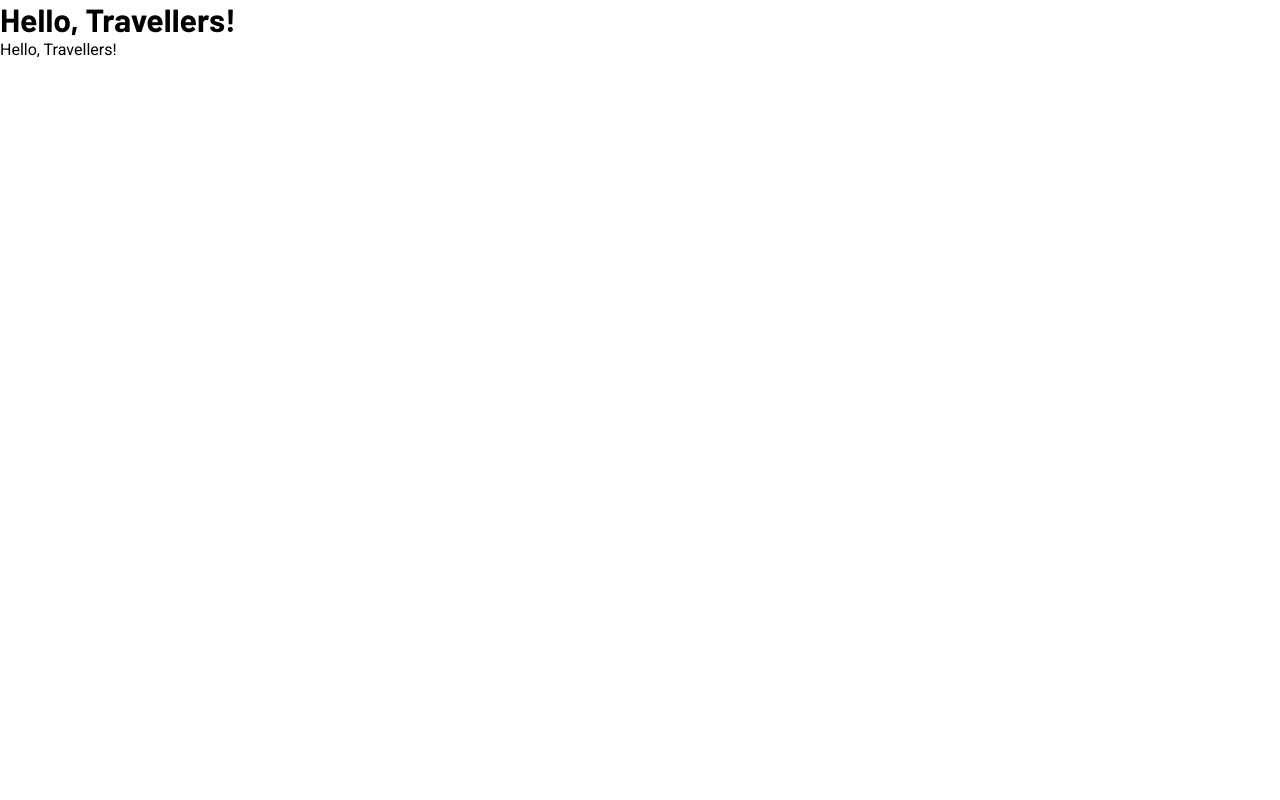
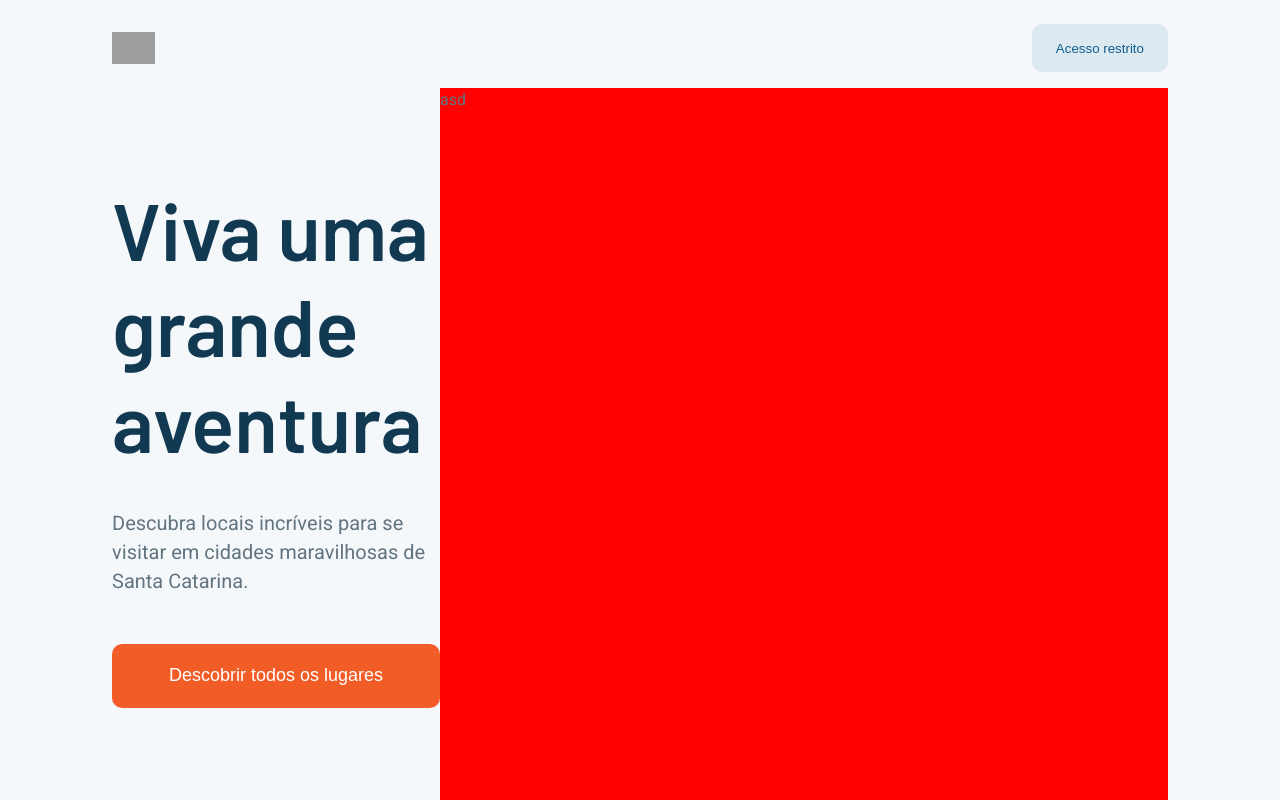
Before and after one commit to gitirana/traveler-web, a React (Create React App) app: page /home in a window 1280 px wide. Built offline with nearby package versions, Linux system fonts and the light colour scheme; grey boxes are pictures that could not be loaded.

Commit message:
Adding Home Page structure

```diff
--- a/src/App.tsx
+++ b/src/App.tsx
@@ -1,6 +1,8 @@
 import React from 'react';
 import { ThemeProvider, DefaultTheme } from 'styled-components';
 import usePersistedState from './utils/usePersistedState';
+
+import Home from './pages/Home/index';
 
 import GlobalStyle from './styles/global';
 import light from './styles/themes/light';
@@ -11,10 +13,7 @@ function App() {
   return (
     <ThemeProvider theme={theme}>
       <GlobalStyle />
-      <div className="App">
-        <h1>Hello, Travellers!</h1>
-        <p>Hello, Travellers!</p>
-      </div>
+      <Home />
     </ThemeProvider>
   );
 }
--- /dev/null
+++ b/src/pages/Home/index.tsx
@@ -0,0 +1,35 @@
+import React from 'react';
+import {
+  Container,
+  Header,
+  Image,
+  Button,
+  Main,
+  Present,
+  Cities,
+} from './styles';
+
+import logo from '../../assets/logo.svg';
+
+export default function Home() {
+  return (
+    <Container>
+      <Header>
+        <Image src={logo} />
+        <Button type="button">Acesso restrito</Button>
+      </Header>
+
+      <Main>
+        <Present>
+          <h1>Viva uma grande aventura</h1>
+          <p>
+            Descubra locais incríveis para se visitar em cidades maravilhosas de
+            Santa Catarina.
+          </p>
+          <button type="button">Descobrir todos os lugares</button>
+        </Present>
+        <Cities>asd</Cities>
+      </Main>
+    </Container>
+  );
+}
--- /dev/null
+++ b/src/pages/Home/styles.ts
@@ -0,0 +1,94 @@
+import styled from 'styled-components';
+
+export const Container = styled.div`
+  height: 100vh;
+  max-width: 1120px;
+  margin: 0 auto;
+  padding: 1.5rem 2rem 0 2rem;
+
+  display: flex;
+  flex-direction: column;
+`;
+
+export const Header = styled.header`
+  display: flex;
+  flex-direction: row;
+  align-items: center;
+  justify-content: space-between;
+`;
+
+export const Image = styled.img`
+  height: 2rem;
+`;
+
+export const Button = styled.button`
+  height: 3rem;
+  padding: 0 1.5rem;
+
+  border-radius: 10px;
+  border: none;
+
+  color: var(--blue);
+  font-weight: 500;
+
+  background: var(--light-blue);
+`;
+
+export const Main = styled.main`
+  display: flex;
+  flex-direction: row;
+  flex: 1;
+
+  margin-top: 1rem;
+
+  /* background-color: white; */
+`;
+
+export const Present = styled.div`
+  display: flex;
+  flex-direction: column;
+  align-items: left;
+  justify-content: center;
+  flex: 2;
+
+  max-width: 20.5rem;
+
+  > h1 {
+    font-size: 5rem;
+    font-weight: 600;
+    font-family: Barlow;
+
+    color: var(--title);
+  }
+
+  > p {
+    color: var(--text);
+
+    font-size: 1.25rem;
+    margin-top: 2.5rem;
+  }
+
+  > button {
+    margin-top: 3rem;
+
+    height: 4rem;
+    padding: 0 1.5rem;
+
+    border-radius: 10px;
+    border: none;
+
+    font-weight: 500;
+    font-size: 1.125rem;
+    color: var(--primaryShape);
+
+    background: var(--orange);
+  }
+`;
+
+export const Cities = styled.div`
+  display: flex;
+  flex-direction: column;
+  flex: 3;
+
+  background-color: red;
+`;
--- a/src/styles/global.ts
+++ b/src/styles/global.ts
@@ -8,11 +8,21 @@ export default createGlobalStyle`
 }
 
 body {
+	color: var(--text);
+	background: var(--background);
 	font-family: 'Heebo', sans-serif;
 }
 
 h1, h2, h3, h4, h5, h6 {
 	font-family: 'Barlow', sans-serif;
+}
+
+body, input, textarea, button {
+  font-family: 400 1rem 'Heebo', sans-serif;
+}
+
+button {
+  cursor: pointer;
 }
 
 :root {
@@ -25,7 +35,7 @@ h1, h2, h3, h4, h5, h6 {
 	--secundaryShape: ${props => props.theme.colors.secundaryShape};
 	--red: ${props => props.theme.colors.red};
 	--green: ${props => props.theme.colors.green};
-	--lightBlue: ${props => props.theme.colors.lightBlue};
+	--light-blue: ${props => props.theme.colors.lightBlue};
 	--background: ${props => props.theme.colors.background};
 }
 `;
```
